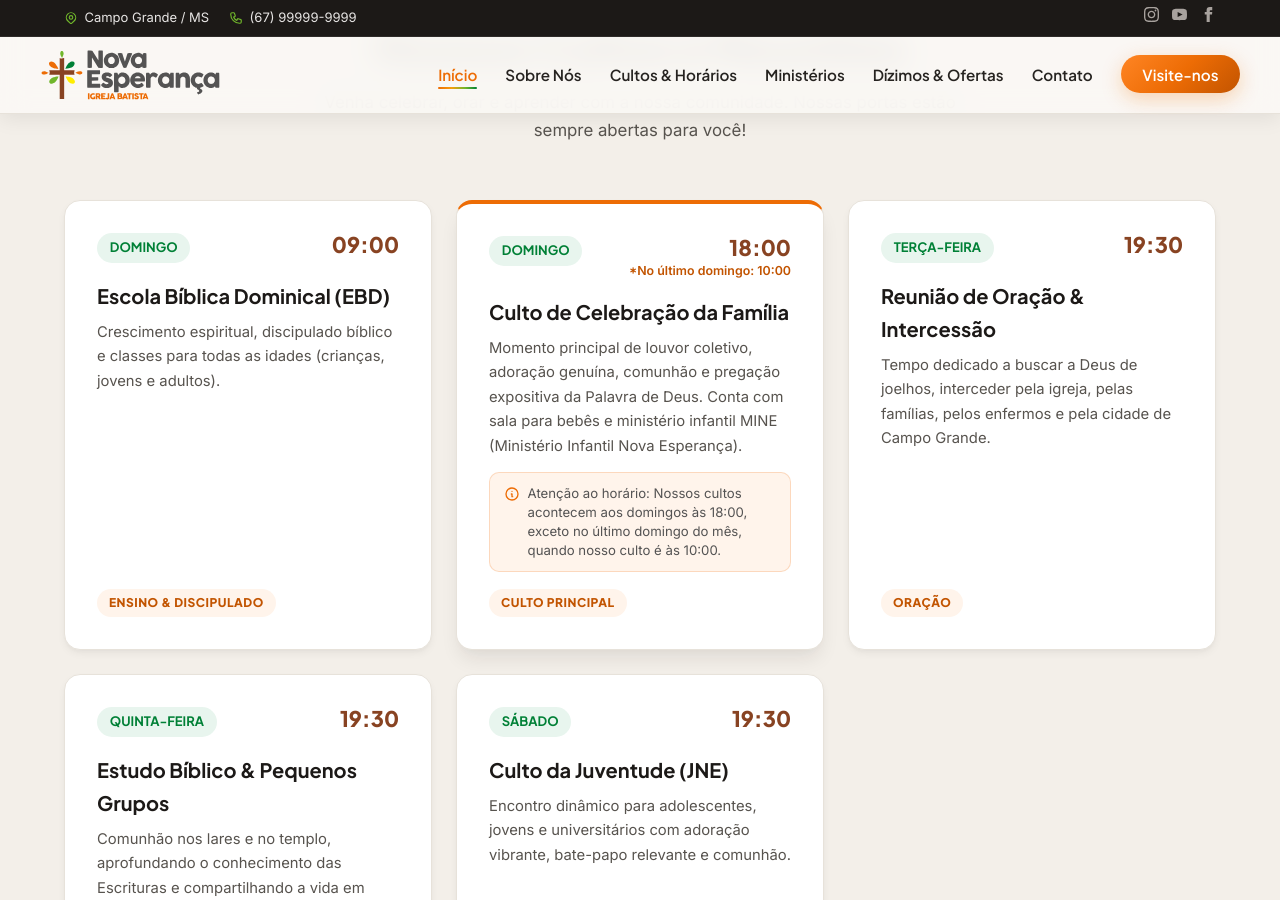
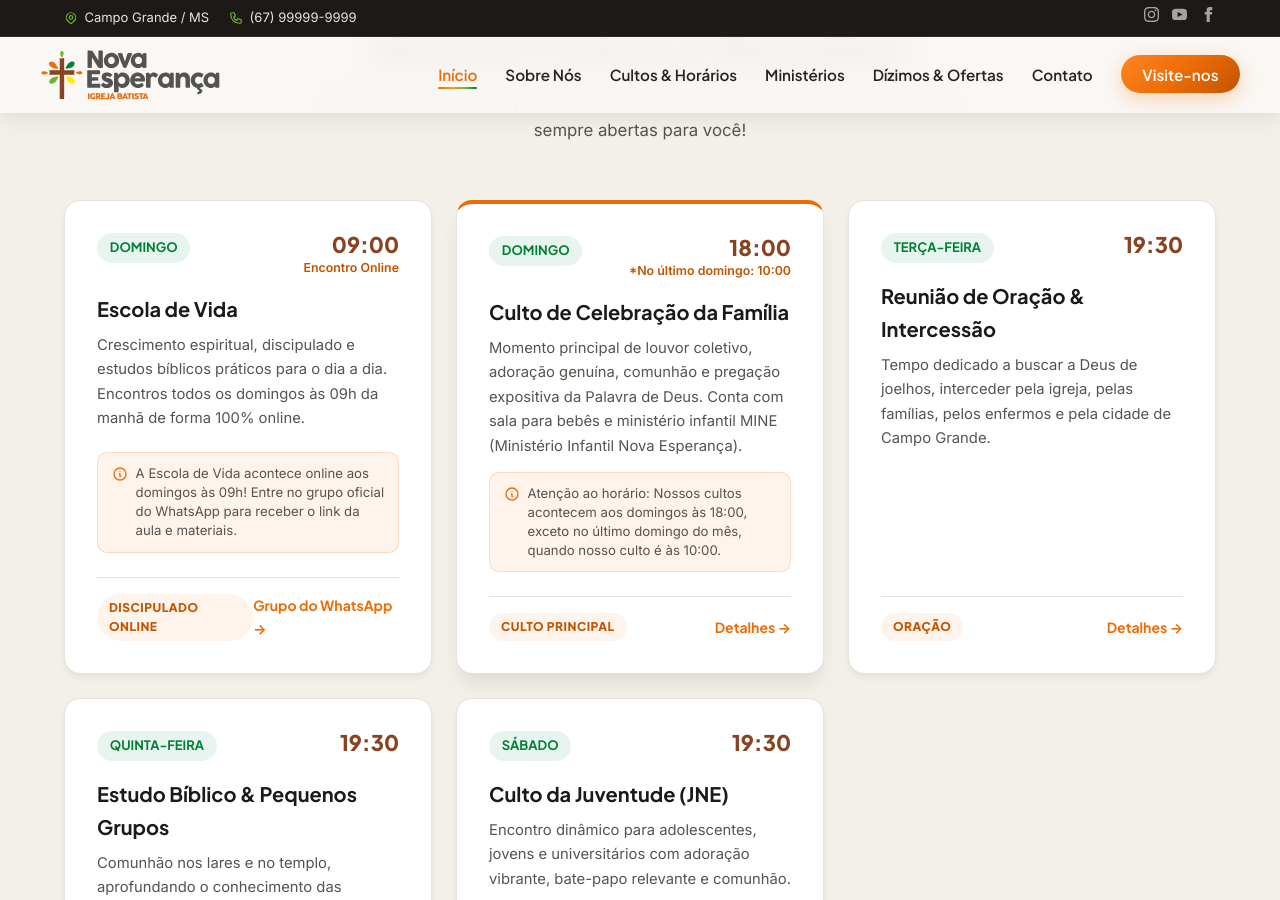
Before and after one commit to ibnecg/ibne_site, a Jekyll site: the page built from index.html, in a window 1280 px wide and 900 px high, scrolled down 1860 px. Built offline with Jekyll 4.4.1, drawn with Linux system fonts in a browser that asks for light colours; some of the changed text lies outside the part shown.

Commit message:
feat(schedule): atualizar EBD para Escola de Vida online com link do WhatsApp

```diff
--- a/_data/schedule.yml
+++ b/_data/schedule.yml
@@ -1,9 +1,14 @@
 services:
   - day: "Domingo"
     time: "09:00"
-    title: "Escola Bíblica Dominical (EBD)"
-    description: "Crescimento espiritual, discipulado bíblico e classes para todas as idades (crianças, jovens e adultos)."
-    badge: "Ensino & Discipulado"
+    time_alt: "Encontro Online"
+    title: "Escola de Vida"
+    description: "Crescimento espiritual, discipulado e estudos bíblicos práticos para o dia a dia. Encontros todos os domingos às 09h da manhã de forma 100% online."
+    custom_note: "A Escola de Vida acontece online aos domingos às 09h! Entre no grupo oficial do WhatsApp para receber o link da aula e materiais."
+    badge: "Discipulado Online"
+    action_url: "https://chat.whatsapp.com/DYR7hzBmxQA7kkEmNEkBsK?mode=gi_t"
+    action_text: "Grupo do WhatsApp →"
+    footer_note: "Online"
     featured: false
     day_number: 0 # 0 = Domingo no JS
     hour: 9
--- a/assets/js/main.js
+++ b/assets/js/main.js
@@ -79,12 +79,12 @@ function initNextServiceCountdown() {
       const dayOfWeek = candidateDay.getDay();
 
       if (dayOfWeek === 0) { // Sunday
-        // 1. Escola Bíblica Dominical (EBD) - every Sunday at 09:00
+        // 1. Escola de Vida (Online) - every Sunday at 09:00
         candidates.push({
           day: 0,
           hour: 9,
           min: 0,
-          title: 'Escola Bíblica Dominical (EBD)',
+          title: 'Escola de Vida (Online)',
           isLastSundayWorship: false,
           targetDate: new Date(candidateDay.getFullYear(), candidateDay.getMonth(), candidateDay.getDate(), 9, 0, 0)
         });
--- a/index.html
+++ b/index.html
@@ -122,8 +122,17 @@ title: "Início"
               <span>{{ service.custom_note }}</span>
             </div>
           {% endif %}
-          <div class="mt-sm">
+          <div class="schedule-card-footer">
             <span class="service-badge-pill">{{ service.badge }}</span>
+            {% if service.action_url %}
+              <a href="{{ service.action_url }}" target="_blank" rel="noopener" class="link-accent">
+                {{ service.action_text | default: "Mais Informações →" }}
+              </a>
+            {% else %}
+              <a href="{{ '/programacao' | relative_url }}" class="link-accent">
+                Detalhes →
+              </a>
+            {% endif %}
           </div>
         </div>
       {% endfor %}
--- a/programacao.html
+++ b/programacao.html
@@ -31,9 +31,15 @@ lead: "Confira todos os dias e horários dos nossos cultos e atividades em Campo
 
       <div class="schedule-card-footer">
         <span class="service-badge-pill">{{ service.badge }}</span>
-        <a href="{{ '/contato' | relative_url }}" class="link-accent">
-          Como Chegar →
-        </a>
+        {% if service.action_url %}
+          <a href="{{ service.action_url }}" target="_blank" rel="noopener" class="link-accent">
+            {{ service.action_text | default: "Mais Informações →" }}
+          </a>
+        {% else %}
+          <a href="{{ '/contato' | relative_url }}" class="link-accent">
+            Como Chegar →
+          </a>
+        {% endif %}
       </div>
     </div>
   {% endfor %}
@@ -51,7 +57,7 @@ lead: "Confira todos os dias e horários dos nossos cultos e atividades em Campo
     <div class="faq-card">
       <h4>⏰ Qual é o horário dos cultos de domingo?</h4>
       <p>
-        A Escola Bíblica Dominical (EBD) acontece todos os domingos às 09:00. Nosso <strong>Culto de Celebração da Família</strong> é realizado aos domingos às <strong>18:00</strong> — com exceção do <strong>último domingo do mês</strong>, quando celebramos em horário especial matutino às <strong>10:00</strong>.
+        A <strong>Escola de Vida</strong> acontece todos os domingos às <strong>09:00 de forma 100% online</strong> (<a href="https://chat.whatsapp.com/DYR7hzBmxQA7kkEmNEkBsK?mode=gi_t" target="_blank" rel="noopener" class="link-accent">acesse o grupo no WhatsApp</a> para receber o link e mais informações). Nosso <strong>Culto de Celebração da Família</strong> é presencial aos domingos às <strong>18:00</strong> — com exceção do <strong>último domingo do mês</strong>, quando celebramos em horário especial matutino às <strong>10:00</strong>.
       </p>
     </div>
 
```
Also changed, not shown: _posts/2026-10-18-bem-vindo-a-ibne.md (+1 -1 lines).
